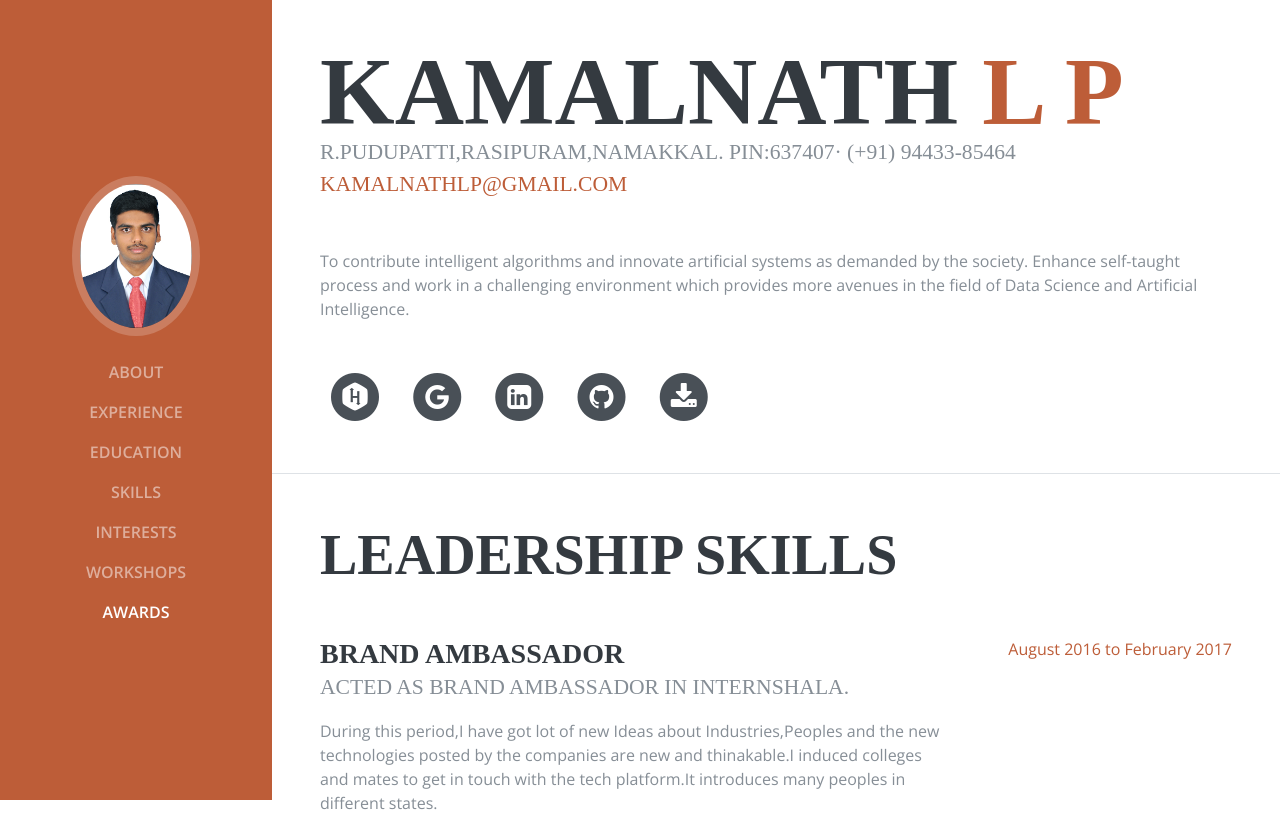
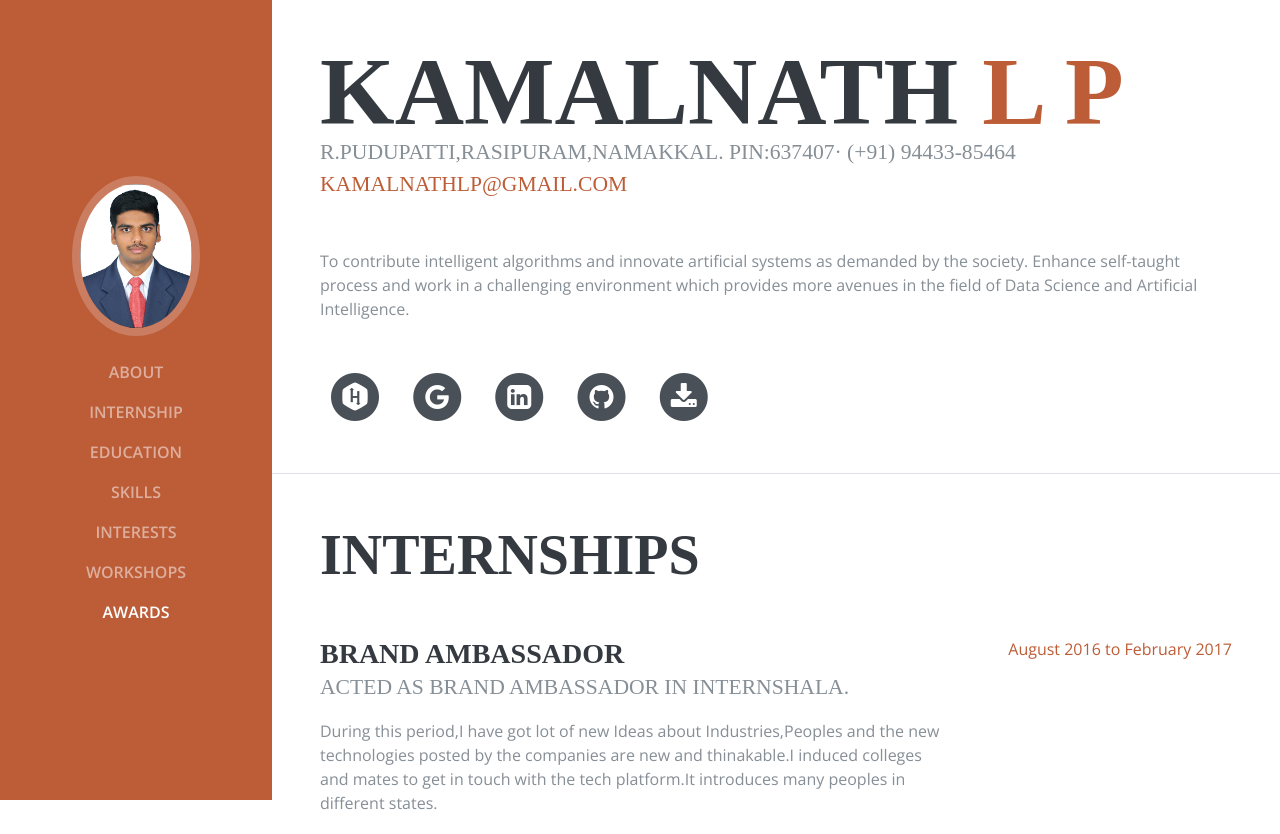
Before and after one commit to kamalmkce-2016/kamalmkce-2016.github.io, a plain HTML site: page index.html in a window 1280 px wide. Shown: the top 834 px of the page. Drawn offline with nearby package versions, Linux system fonts and the light colour scheme; a web font is replaced by a local one.

Commit message:
Update index.html

```diff
--- a/index.html
+++ b/index.html
@@ -46,7 +46,7 @@
             <a class="nav-link js-scroll-trigger" href="#about">About</a>
           </li>
           <li class="nav-item">
-            <a class="nav-link js-scroll-trigger" href="#experience">Experience</a>
+            <a class="nav-link js-scroll-trigger" href="#experience">Internship</a>
           </li>
           <li class="nav-item">
             <a class="nav-link js-scroll-trigger" href="#education">Education</a>
@@ -125,7 +125,7 @@
 
       <section class="resume-section p-3 p-lg-5 d-flex flex-column" id="experience">
         <div class="my-auto">
-          <h2 class="mb-5">Leadership Skills</h2>
+          <h2 class="mb-5">Internships</h2>
 
           <div class="resume-item d-flex flex-column flex-md-row mb-5">
             <div class="resume-content mr-auto">
```
